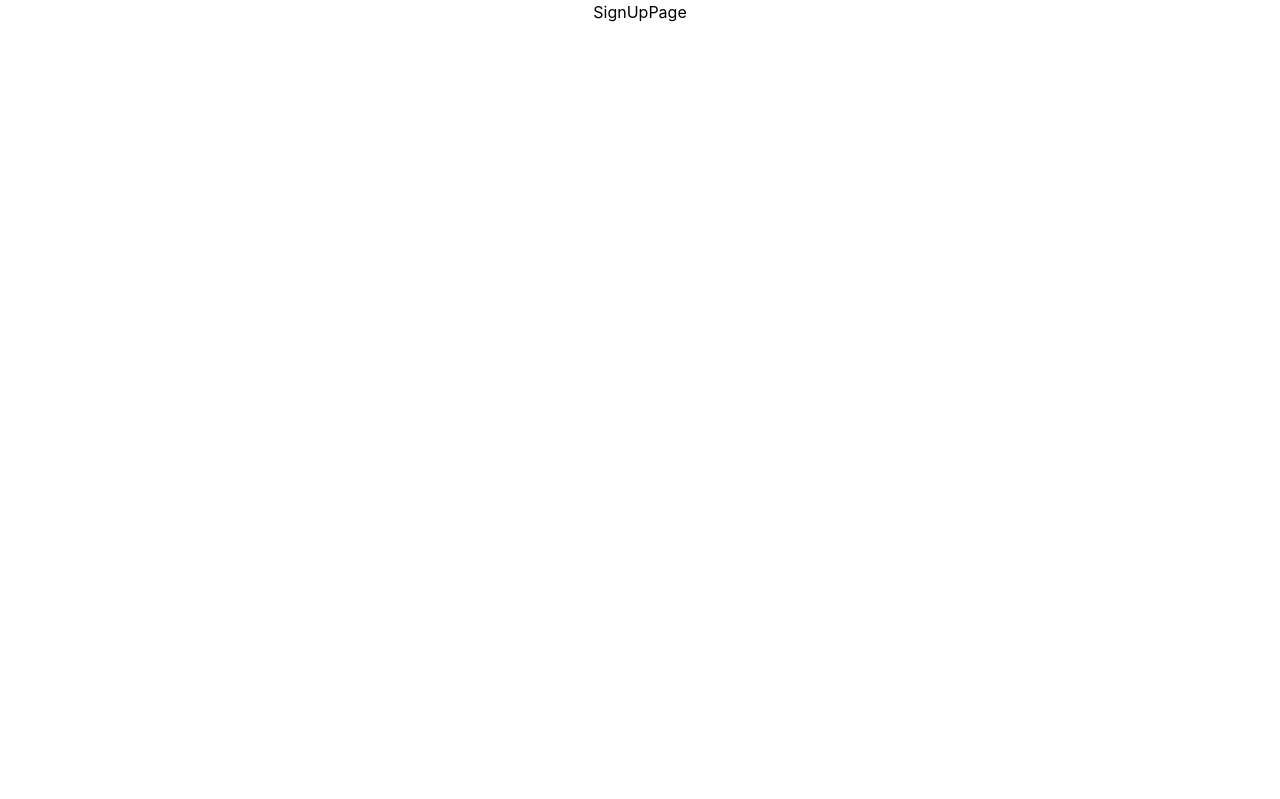
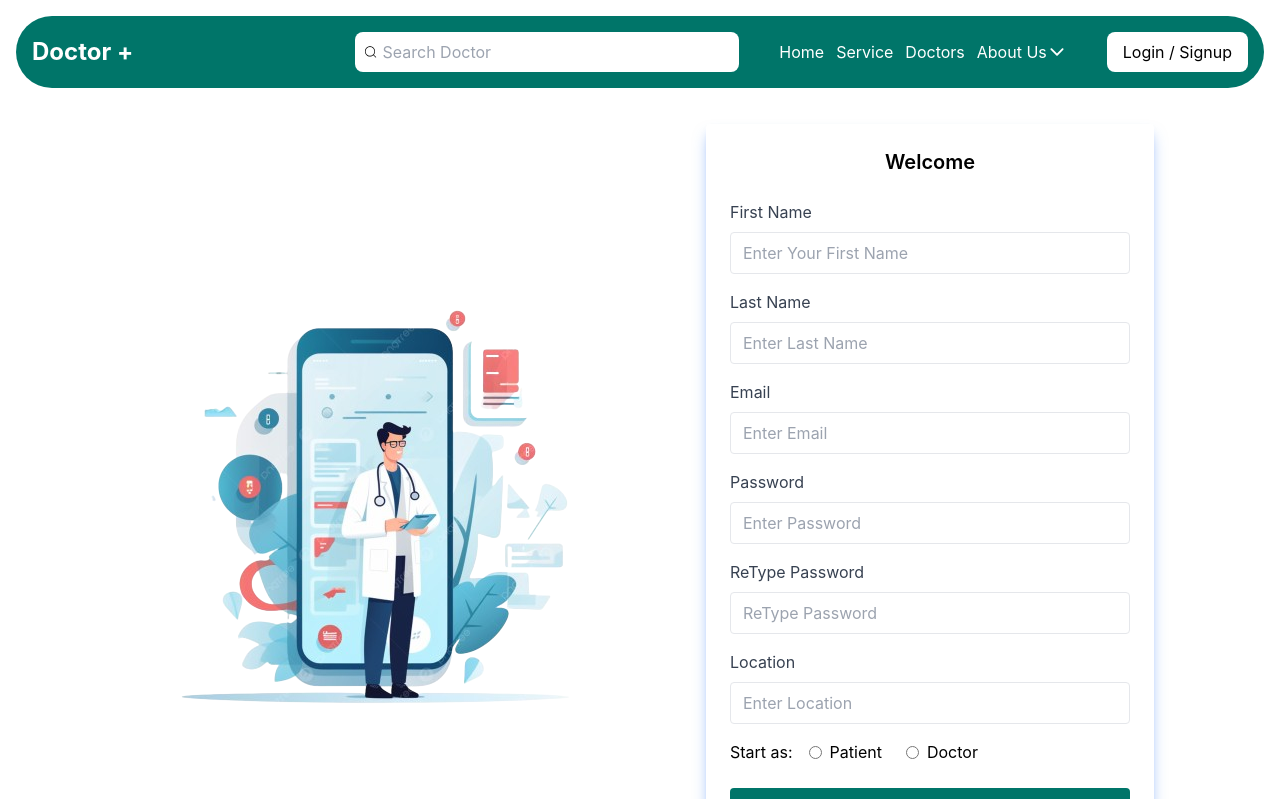
Before and after one commit to Anureng/doctor_client, a React (Create React App) app: page /signup in a window 1280 px wide. Shown: the top 799 px of the page. Built offline with nearby package versions, Linux system fonts and the light colour scheme.

Commit message:
Login and SignUp

```diff
--- a/src/App.js
+++ b/src/App.js
@@ -16,7 +16,6 @@ function App() {
     <Route path="/" element={<LandingPage/>}/>
     <Route path="/signup" element={<SignUpPage/>}/>
     <Route path="/login" element={<LoginPage/>}/>
-    <Route path="/signup" element={<SignUpPage/>}/>
 
 
 
--- /dev/null
+++ b/src/components/LoginData.js
@@ -0,0 +1,53 @@
+import React from 'react';
+import { FcGoogle } from "react-icons/fc";
+import { BiLogoFacebookCircle } from "react-icons/bi";
+const LoginData = () => {
+  return (
+    <div className='flex flex-col md:flex-row items-center justify-center md:space-x-20  p-4'>
+
+        <img src="./login.png" alt='Loading...' className=' ' />
+      <div className='bg-white shadow-lg shadow-blue-500/50 rounded p-6  md:w-2/5'>
+
+        <p className='text-center text-xl font-semibold mb-6'>Welcome</p>
+
+        <div className='mb-4'>
+          <label className='block text-gray-700 w-fit mb-2' htmlFor='email'>Email</label>
+          <input
+            id='email'
+            type='email'
+            placeholder='Enter Email'
+            className='md:w-full px-3 py-2 border rounded'
+          />
+        </div>
+
+        <div className='mb-6'>
+          <label className='block text-gray-700 w-fit mb-2' htmlFor='password'>Password</label>
+          <input
+            id='password'
+            type='password'
+            placeholder='Enter Password'
+            className='md:w-full px-3 py-2 border rounded'
+          />
+        </div>
+
+        <button className='w-full bg-[#007569] text-white py-2 rounded '>
+          Login
+        </button>
+        <p className='mt-2'>OR</p>
+
+        <p className='flex items-center justify-center space-x-10 text-3xl'><FcGoogle/><BiLogoFacebookCircle/></p>
+    <div className='mt-2 flex items-center justify-center space-x-2'>
+      <p>
+      Don't Have an Accout ?
+      </p>
+      <p className='text-[#12D6FF]'>Register</p>
+
+    </div>
+      </div>
+
+
+    </div>
+  );
+}
+
+export default LoginData;
--- /dev/null
+++ b/src/components/SignUpData.js
@@ -0,0 +1,100 @@
+import React from 'react';
+
+const SignUpData = () => {
+  return (
+    <div className='flex flex-col lg:flex-row items-center justify-center space-y-10 lg:space-y-0 lg:space-x-20 p-4 min-h-screen '>
+
+      <img src="./login.png" alt='Loading...' className='' />
+
+      <div className='bg-white shadow-lg shadow-blue-500/50 rounded p-6 w-full max-w-md'>
+
+        <p className='text-center text-xl font-semibold mb-6'>Welcome</p>
+
+        <div className='mb-4'>
+          <label className='block text-gray-700 w-fit mb-2' htmlFor='first-name'>First Name</label>
+          <input
+            id='first-name'
+            type='text'
+            placeholder='Enter Your First Name'
+            className='w-full px-3 py-2 border rounded'
+          />
+        </div>
+
+        <div className='mb-4'>
+          <label className='block text-gray-700 w-fit mb-2' htmlFor='last-name'>Last Name</label>
+          <input
+            id='last-name'
+            type='text'
+            placeholder='Enter Last Name'
+            className='w-full px-3 py-2 border rounded'
+          />
+        </div>
+
+        <div className='mb-4'>
+          <label className='block text-gray-700 w-fit mb-2' htmlFor='email'>Email</label>
+          <input
+            id='email'
+            type='email'
+            placeholder='Enter Email'
+            className='w-full px-3 py-2 border rounded'
+          />
+        </div>
+
+        <div className='mb-4'>
+          <label className='block text-gray-700 w-fit mb-2' htmlFor='password'>Password</label>
+          <input
+            id='password'
+            type='password'
+            placeholder='Enter Password'
+            className='w-full px-3 py-2 border rounded'
+          />
+        </div>
+
+        <div className='mb-4'>
+          <label className='block text-gray-700 w-fit mb-2' htmlFor='retype-password'>ReType Password</label>
+          <input
+            id='retype-password'
+            type='password'
+            placeholder='ReType Password'
+            className='w-full px-3 py-2 border rounded'
+          />
+        </div>
+
+        <div className='mb-4'>
+          <label className='block text-gray-700 w-fit mb-2' htmlFor='location'>Location</label>
+          <input
+            id='location'
+            type='text'
+            placeholder='Enter Location'
+            className='w-full px-3 py-2 border rounded'
+          />
+        </div>
+
+        <div className='mb-6 flex items-center'>
+          <p className='mr-4'>Start as:</p>
+          <div className='flex space-x-6'>
+            <div className='flex items-center'>
+              <input type="radio" id="patient" name="role" value="patient" className='mr-2' />
+              <label htmlFor="patient">Patient</label>
+            </div>
+            <div className='flex items-center'>
+              <input type="radio" id="doctor" name="role" value="doctor" className='mr-2' />
+              <label htmlFor="doctor">Doctor</label>
+            </div>
+          </div>
+        </div>
+
+        <button className='w-full bg-[#007569] text-white py-2 rounded '>
+          Signup
+        </button>
+
+        <div className='mt-2 flex items-center justify-center space-x-2'>
+          <p>Already have an account?</p>
+          <p className='text-[#12D6FF] cursor-pointer'>Login Now</p>
+        </div>
+      </div>
+    </div>
+  );
+}
+
+export default SignUpData;
--- a/src/pages/LoginPage.js
+++ b/src/pages/LoginPage.js
@@ -1,8 +1,15 @@
 import React from 'react'
+import Navbar from "../components/NavBar"
+import Footer from "../components/Footer"
+import LoginData from '../components/LoginData'
 
 function LoginPage() {
   return (
-    <div>LoginPage</div>
+    <div>
+      <Navbar/>
+      <LoginData/>
+      <Footer/>
+    </div>
   )
 }
 
--- a/src/pages/SignUpPage.js
+++ b/src/pages/SignUpPage.js
@@ -1,8 +1,14 @@
 import React from 'react'
-
+import Footer from "../components/Footer"
+import NavBar from '../components/NavBar'
+import SignUpData from '../components/SignUpData'
 function SignUpPage() {
   return (
-    <div>SignUpPage</div>
+    <>
+      <NavBar/>
+      <SignUpData/>
+      <Footer/>
+    </>
   )
 }
 
```
Also changed, not shown: public/login.png (added).
